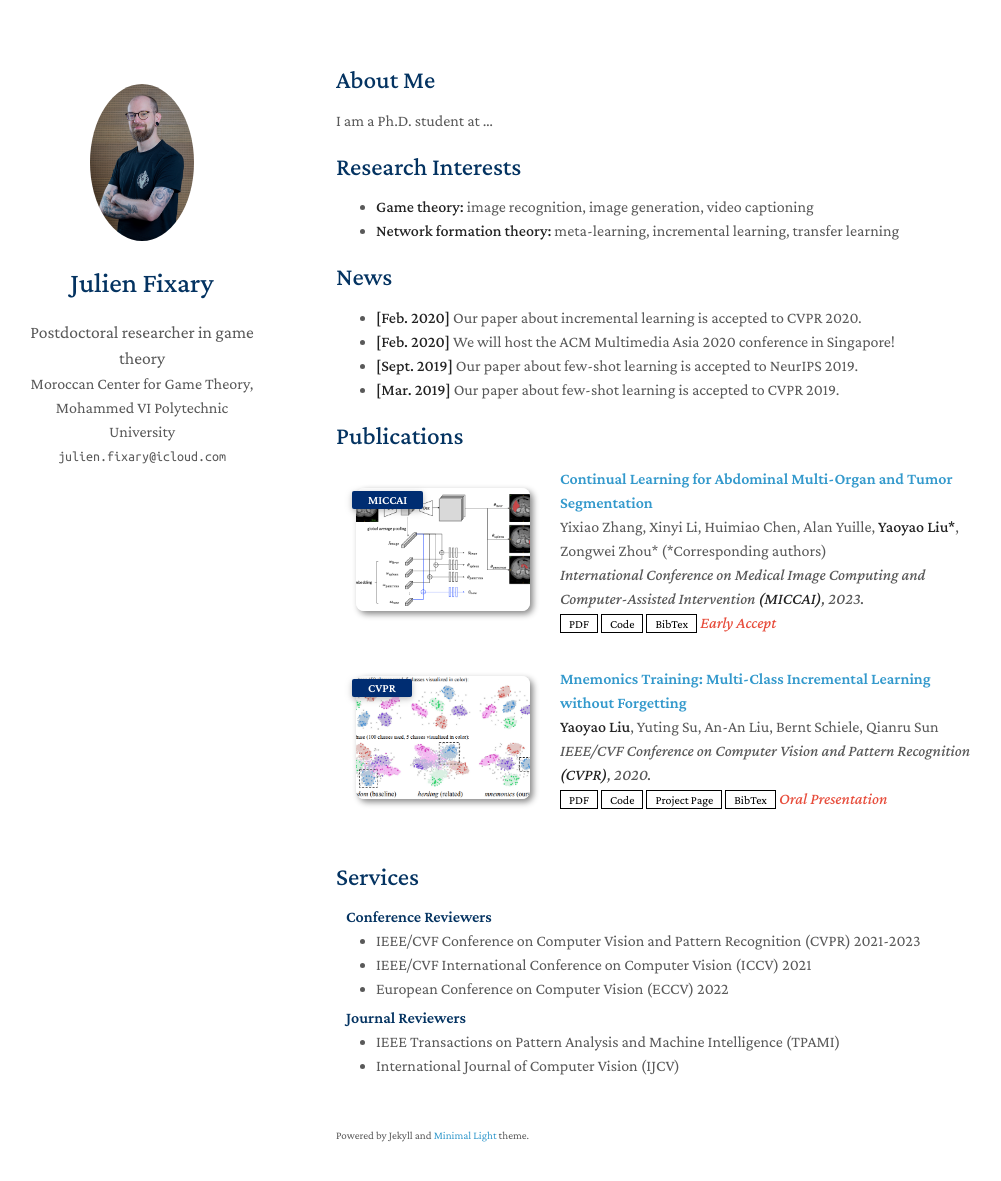
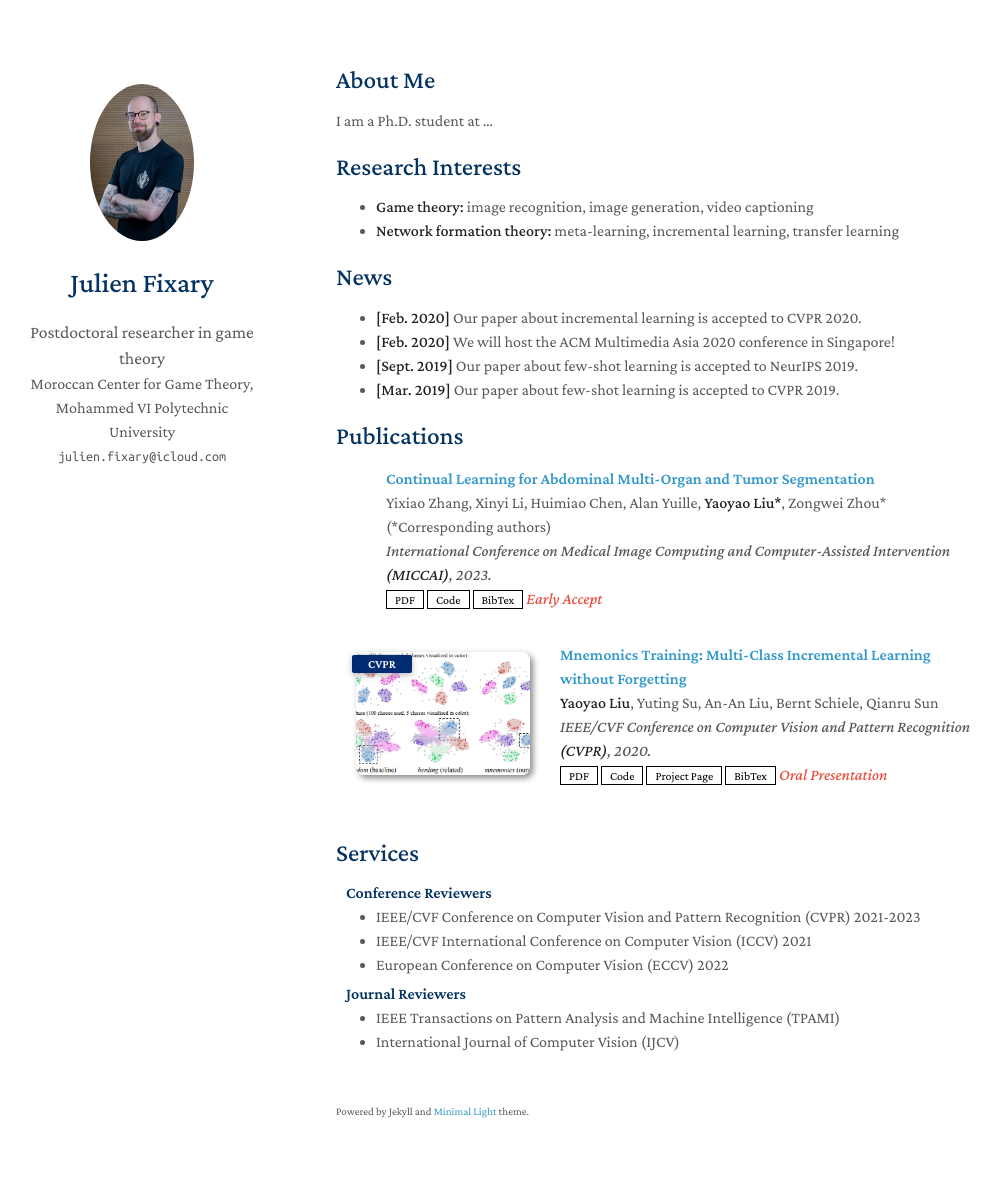
Before and after one commit to julienfixary/julienfixary.github.io, a Jekyll site: the page built from index.md, in a window 1280 px wide and 1216 px high. Shown: the top 1181 px of the window, without its empty margins (134-1135 px from the left). Built offline with Jekyll 4.4.1, drawn with Linux system fonts in a browser that asks for light colours; a style sheet for code colours, icons or effects is not loaded; our own code applies the rules of GitHub Pages for plain Markdown files.

Commit message:
Update publications.yml

```diff
--- a/_data/publications.yml
+++ b/_data/publications.yml
@@ -7,7 +7,7 @@ main:
     pdf: https://arxiv.org/pdf/2306.00988.pdf
     code: https://github.com/MrGiovanni/ContinualLearning
     bibtex: https://bib.yliu.me/MICCAI23.txt
-    image: ./assets/img/teaser_example_2.png
+    image:
     notes: Early Accept
 
   - title: "Mnemonics Training: Multi-Class Incremental Learning without Forgetting"
```
